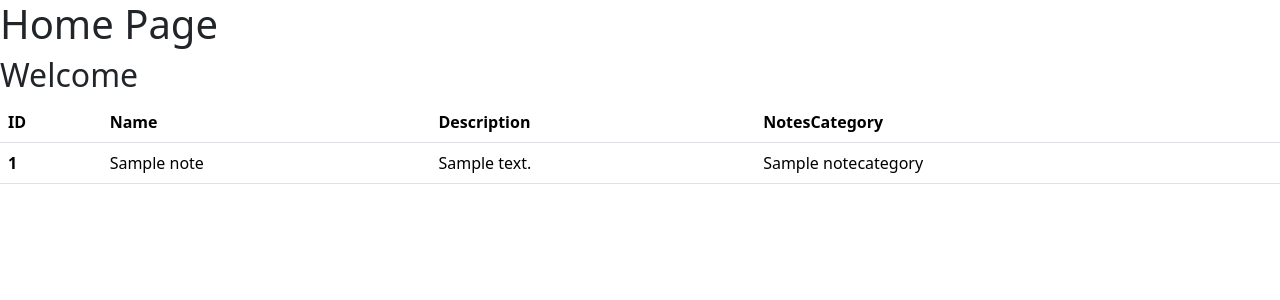
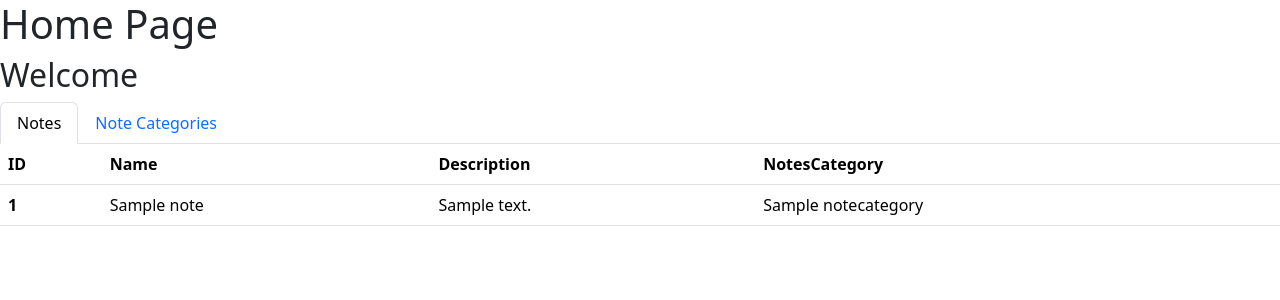
Before and after one commit to mahendra-dhakal/Notes, a Django app: page / in a window 1280 px wide. Shown: the top 300 px of the page. Run offline with Django 5.2, Linux system fonts and the light colour scheme; tables that the repository leaves empty hold one stand-in row (Sample ...).

Commit message:
notes form created and tab bar created . data from index.html or frontend is sent to backend and stored in database and then the same database is taken and shown in frontend

```diff
--- a/myapp/views.py
+++ b/myapp/views.py
@@ -6,10 +6,28 @@ from .models import Note, NoteCategory
 
 def home(request):
     note_obj=Note.objects.all()
-    data={'notes':note_obj}
-    return render(request, 'index.html', context=data)
+    note_category_obj= NoteCategory.objects.all()
+
+    data={'notes':note_obj , 'note_categories':note_category_obj}
+    return render(request, 'index.html', context=data,)
+
+
+
 
 def create(request):
+    if request.method=='POST':
+        name=request.POST.get('name')
+        description=request.POST.get('description')
+        category_id=request.POST.get('category')
+
+        note_category_object = NoteCategory.objects.get(id=category_id)   #brings notecategory as a object with help of id given to get method
+
+        # name and description can be stored directly as values in the database but notecategory cannot be stored in the database directly as their value because it is relation field . so we have to pass the object to store value
+
+        Note.objects.create(name=name, description= description,notecategory=note_category_object)
+
+
+
     notecategory_obj=NoteCategory.objects.all()
     note_category={'notecategory':notecategory_obj}
     return render(request,'create.html',context=note_category)
--- a/templates/create.html
+++ b/templates/create.html
@@ -20,8 +20,8 @@
             <input type="text" name="name" class="form-control" id="name1" aria-describedby="emailHelp" required>
         </div>
         <div class="mb-3">
-            <label for="description1" name="description" class="form-label">Description:</label>
-            <textarea class="form-control" placeholder="Enter your description here." id="description1"
+            <label for="description1"  class="form-label">Description:</label>
+            <textarea class="form-control" placeholder="Enter your description here." id="description1" name="description"
                 required></textarea>
         </div>
         <div class="mb-3">
--- a/templates/index.html
+++ b/templates/index.html
@@ -1,15 +1,32 @@
 <!DOCTYPE html>
 <html lang="en">
+
 <head>
   <meta charset="UTF-8">
   <meta name="viewport" content="width=device-width, initial-scale=1.0">
   <title>Home</title>
-    <link href="https://cdn.jsdelivr.net/npm/bootstrap@5.3.3/dist/css/bootstrap.min.css" rel="stylesheet" integrity="sha384-QWTKZyjpPEjISv5WaRU9OFeRpok6YctnYmDr5pNlyT2bRjXh0JMhjY6hW+ALEwIH" crossorigin="anonymous">
-    <script src="https://cdn.jsdelivr.net/npm/bootstrap@5.3.3/dist/js/bootstrap.bundle.min.js" integrity="sha384-YvpcrYf0tY3lHB60NNkmXc5s9fDVZLESaAA55NDzOxhy9GkcIdslK1eN7N6jIeHz" crossorigin="anonymous"></script>
+  <link href="https://cdn.jsdelivr.net/npm/bootstrap@5.3.3/dist/css/bootstrap.min.css" rel="stylesheet"
+    integrity="sha384-QWTKZyjpPEjISv5WaRU9OFeRpok6YctnYmDr5pNlyT2bRjXh0JMhjY6hW+ALEwIH" crossorigin="anonymous">
+  <script src="https://cdn.jsdelivr.net/npm/bootstrap@5.3.3/dist/js/bootstrap.bundle.min.js"
+    integrity="sha384-YvpcrYf0tY3lHB60NNkmXc5s9fDVZLESaAA55NDzOxhy9GkcIdslK1eN7N6jIeHz"
+    crossorigin="anonymous"></script>
 </head>
+
 <body>
   <h1>Home Page</h1>
   <h2>Welcome</h2>
+  <ul class="nav nav-tabs" id="myTab" role="tablist">
+    <li class="nav-item" role="presentation">
+      <button class="nav-link active" id="home-tab" data-bs-toggle="tab" data-bs-target="#home-tab-pane" type="button"
+        role="tab" aria-controls="home-tab-pane" aria-selected="true">Notes</button>
+    </li>
+    <li class="nav-item" role="presentation">
+      <button class="nav-link" id="profile-tab" data-bs-toggle="tab" data-bs-target="#profile-tab-pane" type="button"
+        role="tab" aria-controls="profile-tab-pane" aria-selected="false">Note Categories</button>
+    </li>
+  </ul>
+  <div class="tab-content" id="myTabContent">
+    <div class="tab-pane fade show active" id="home-tab-pane" role="tabpanel" aria-labelledby="home-tab" tabindex="0">
       <table class="table">
         <thead>
           <tr>
@@ -30,7 +47,31 @@
           {% endfor %}
         </tbody>
       </table>
+    </div>
+    <div class="tab-pane fade" id="profile-tab-pane" role="tabpanel" aria-labelledby="profile-tab" tabindex="0">
+      <table class="table">
+        <thead>
+          <tr>
+            <th scope="col">ID</th>
+            <th scope="col">Name</th>
+          </tr>
+        </thead>
+        <tbody>
+          {% for i in note_categories %}
+          <tr>
+            <th scope="row">{{i.id}}</th>
+            <td>{{i.name}}</td>
+          </tr>
+          {% endfor %}
+        </tbody>
+      </table>
+    </div>
+  </div>
+
 </body>
-    <script src="https://cdn.jsdelivr.net/npm/@popperjs/core@2.11.8/dist/umd/popper.min.js" integrity="sha384-I7E8VVD/ismYTF4hNIPjVp/Zjvgyol6VFvRkX/vR+Vc4jQkC+hVqc2pM8ODewa9r" crossorigin="anonymous"></script>
-    <script src="https://cdn.jsdelivr.net/npm/bootstrap@5.3.3/dist/js/bootstrap.min.js" integrity="sha384-0pUGZvbkm6XF6gxjEnlmuGrJXVbNuzT9qBBavbLwCsOGabYfZo0T0to5eqruptLy" crossorigin="anonymous"></script>
+<script src="https://cdn.jsdelivr.net/npm/@popperjs/core@2.11.8/dist/umd/popper.min.js"
+  integrity="sha384-I7E8VVD/ismYTF4hNIPjVp/Zjvgyol6VFvRkX/vR+Vc4jQkC+hVqc2pM8ODewa9r" crossorigin="anonymous"></script>
+<script src="https://cdn.jsdelivr.net/npm/bootstrap@5.3.3/dist/js/bootstrap.min.js"
+  integrity="sha384-0pUGZvbkm6XF6gxjEnlmuGrJXVbNuzT9qBBavbLwCsOGabYfZo0T0to5eqruptLy" crossorigin="anonymous"></script>
+
 </html>
```
Lines whose indentation alone changed are shown as unchanged.
